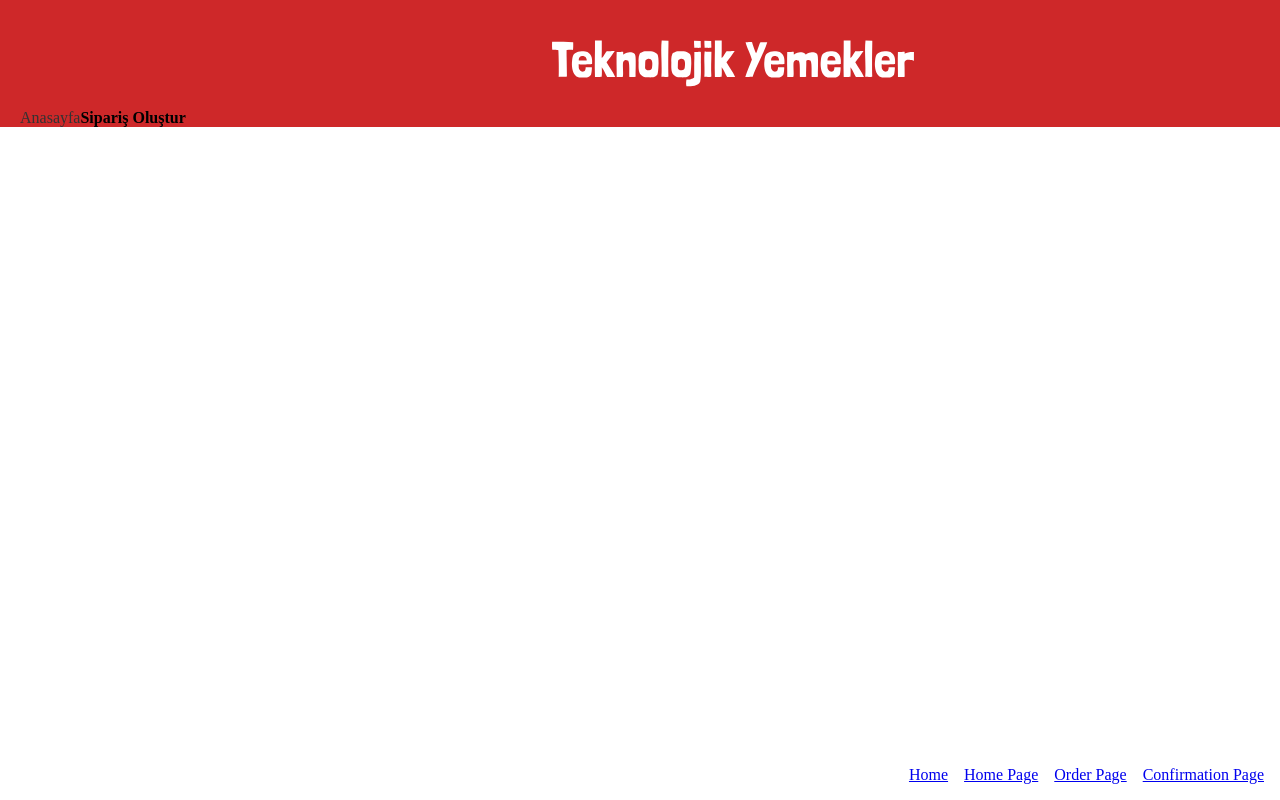
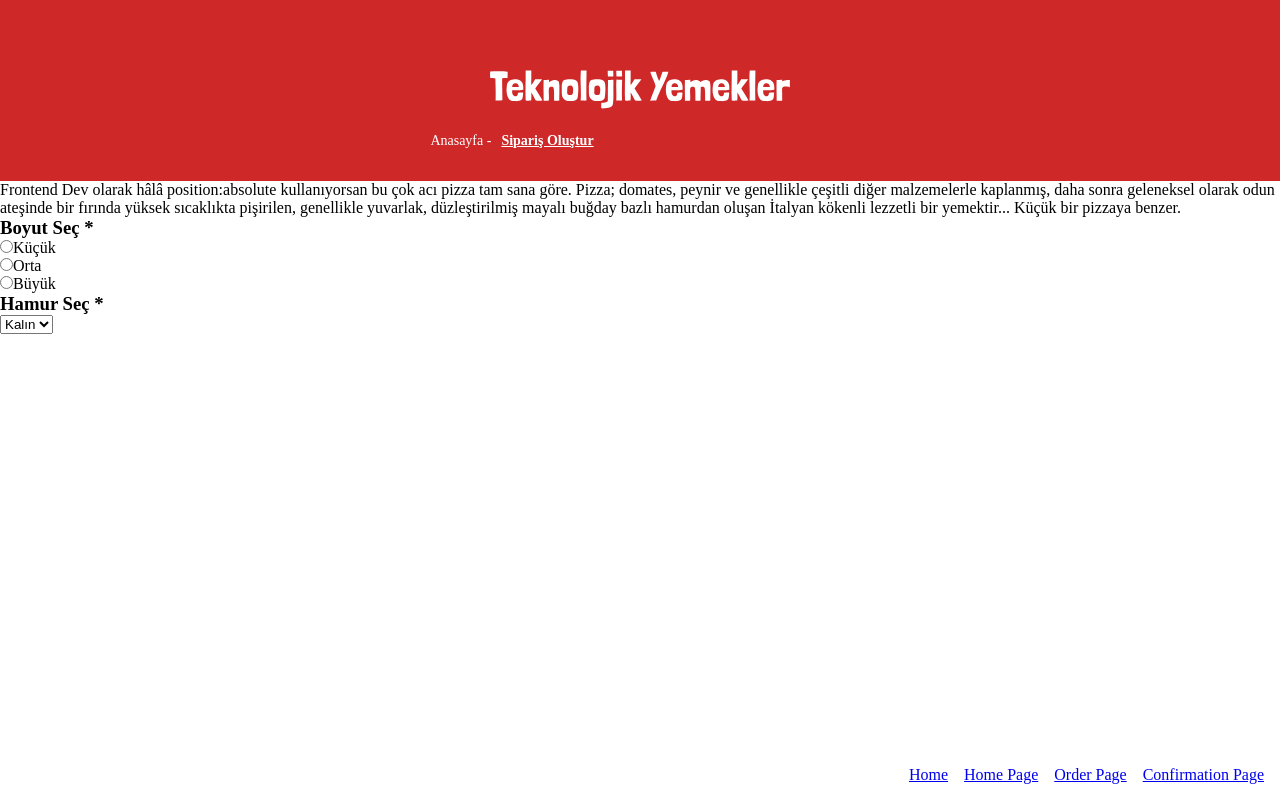
Before and after one commit to DuyguBicer/fsweb-s8-challange-pizza, a React (Vite) app: page /order in a window 1280 px wide. Built offline with nearby package versions, Linux system fonts and the light colour scheme; a web font is replaced by a local one.

Commit message:
orderPage
Created DoughSelector and PizzaSelector components and integrated them into PizzaDetails.jsx

```diff
--- /dev/null
+++ b/src/components/DoughSelector.jsx
@@ -0,0 +1,22 @@
+import React, { useState } from 'react'
+
+
+
+
+function DoughSelector({onDoughChange}) {
+
+
+
+
+  return (
+    <div>
+      <h3>Hamur Seç *</h3>
+      <select name="pizzaDough" onChange={onDoughChange}>
+        <option value="kalin">Kalın</option>
+        <option value="ince">İnce</option>
+      </select>
+    </div>
+  )
+}
+
+export default DoughSelector
--- /dev/null
+++ b/src/components/ExtraIngredients.jsx
@@ -0,0 +1,11 @@
+import React from 'react'
+
+function ExtraIngredients() {
+  return (
+    <div>
+      <h3>Ekstra Malzemeler</h3>
+    </div>
+  )
+}
+
+export default ExtraIngredients
--- a/src/components/Header.jsx
+++ b/src/components/Header.jsx
@@ -3,52 +3,59 @@ import baslik from '../../images/iteration-1-images/logo.svg';
 import styled from 'styled-components';
 import { NavLink } from 'react-router-dom/cjs/react-router-dom.min';
 
-const BaslikImage = styled.img`
-  display: block;
-  margin: 40px auto;
-`;
 
 const HeaderBg = styled.div`
   background-color: #CE2829;
-  display: flex;
+  text-align: center;
+  padding: 50px 0;
+  color: white;
 
 
 `
+const BaslikImage = styled.img`
+  width: 300px;
+  margin-bottom: 20px;
+  margin-top: 20px;
+`;
+
+
 
 
 
 const Nav = styled.nav`
   display: flex;
-  justify-content: flex-start;
-  align-items: flex-end;
-  gap: 0px;
-  margin-left: 20px ;
+  justify-content: center;
+  margin-right: 20%;
+  gap: 10px;
+  font-size: 14px;
+ margin-bottom: -18px;
 
   a {
     text-decoration: none;
-    color: #333;
+    color: #fff;
 
     &.active {
       font-weight: bold;
-      color: black;
+      color: #fff;
+      text-decoration: underline;
     }
   }
-`
+`;
 
 
 function Header({showNav}) {
   return (
 
     <HeaderBg>
-
+    <BaslikImage src={baslik} alt="baslik" />
     {showNav && (
         <Nav>
-          <NavLink exact to="/homepage" activeClassName="active">Anasayfa</NavLink>
+          <NavLink exact to="/homepage" activeClassName="active">Anasayfa - </NavLink>
           <NavLink exact to="/order" activeClassName="active">Sipariş Oluştur</NavLink>
         </Nav>
       )}
 
-    <BaslikImage src={baslik} alt="baslik" />
+
 
     </HeaderBg>
 
--- /dev/null
+++ b/src/components/OrderButton.jsx
@@ -0,0 +1,9 @@
+import React from 'react'
+
+function OrderButton() {
+  return (
+    <div>OrderButton</div>
+  )
+}
+
+export default OrderButton
--- /dev/null
+++ b/src/components/PizzaDetails.jsx
@@ -0,0 +1,38 @@
+import styled from "styled-components"
+import DoughSelector from "./DoughSelector"
+import ExtraIngredients from "./ExtraIngredients"
+import OrderButton from "./OrderButton"
+import PizzaSizeSelector from "./PizzaSizeSelector"
+import PriceSummary from "./PriceSummary"
+import QuantityAndNote from "./QuantityAndNote"
+import { useState } from "react"
+
+
+function PizzaDetails() {
+
+  const [size, setSize] = useState("");
+  const [dough, setDough] = useState([]);
+
+
+  function handleSizeChange(event) {
+    setSize(event.target.value);
+  }
+
+
+  const handleDoughChange = (e)=> {
+    setDough(e.target.value);
+  }
+
+  return (
+    <div>
+
+      <PizzaSizeSelector
+        selectedSize={size} onSizeChange={handleSizeChange}
+      />
+      <DoughSelector onDoughChange={handleDoughChange}
+      />
+    </div>
+  )
+}
+
+export default PizzaDetails
--- /dev/null
+++ b/src/components/PizzaSizeSelector.jsx
@@ -0,0 +1,52 @@
+import React from 'react'
+import { useState } from 'react';
+
+
+function PizzaSizeSelector({ selectedSize, onSizeChange }) {
+
+
+  return (
+
+    <div>
+      <h3>Boyut Seç *</h3>
+      <form>
+        <label>
+          <input
+            type="radio"
+            name="pizzaSize"
+            value="küçük"
+            checked={selectedSize === "küçük"}
+            onChange={onSizeChange}
+          />
+          <span>Küçük</span>
+        </label>
+        <br />
+        <label>
+          <input
+            type="radio"
+            name="pizzaSize"
+            value="orta"
+            checked={selectedSize === "orta"}
+            onChange={onSizeChange}
+          />
+          <span>Orta</span>
+        </label>
+        <br />
+        <label>
+          <input
+            type="radio"
+            name="pizzaSize"
+            value="büyük"
+            checked={selectedSize === "büyük"}
+            onChange={onSizeChange}
+          />
+          <span>Büyük</span>
+        </label>
+
+
+      </form>
+    </div>
+  )
+}
+
+export default PizzaSizeSelector
--- /dev/null
+++ b/src/components/PriceSummary.jsx
@@ -0,0 +1,9 @@
+import React from 'react'
+
+function PriceSummary() {
+  return (
+    <div>PriceSummary</div>
+  )
+}
+
+export default PriceSummary
--- /dev/null
+++ b/src/components/QuantityAndNote.jsx
@@ -0,0 +1,9 @@
+import React from 'react'
+
+function QuantityAndNote() {
+  return (
+    <div>QuantityAndNote</div>
+  )
+}
+
+export default QuantityAndNote
--- a/src/pages/Order.jsx
+++ b/src/pages/Order.jsx
@@ -1,20 +1,31 @@
 import React from 'react'
 import styled from 'styled-components';
 import Header from "../components/Header";
-
-
-
-
+import PizzaSizeSelector from "../components/PizzaSizeSelector"
+import PizzaDetails from '../components/PizzaDetails';
 
 
 function Order() {
 
 
   return (
+    <>
     <header>
      <Header showNav={true} />
     </header>
-  )
+    <p> Frontend Dev olarak hâlâ position:absolute kullanıyorsan bu çok acı pizza tam sana göre.
+        Pizza; domates, peynir ve genellikle çeşitli diğer malzemelerle kaplanmış, daha sonra geleneksel
+        olarak odun ateşinde bir fırında yüksek sıcaklıkta pişirilen, genellikle yuvarlak,
+        düzleştirilmiş mayalı buğday bazlı hamurdan oluşan İtalyan kökenli lezzetli bir yemektir...
+        Küçük bir pizzaya benzer.</p>
+
+    <form>
+      <PizzaDetails/>
+    </form>
+
+
+</>
+ )
 }
 
 export default Order
```
Also changed, not shown: src/components/ProductHeader.jsx (added, +19 -0 lines), src/pizzas.js (added, +57 -0 lines).
